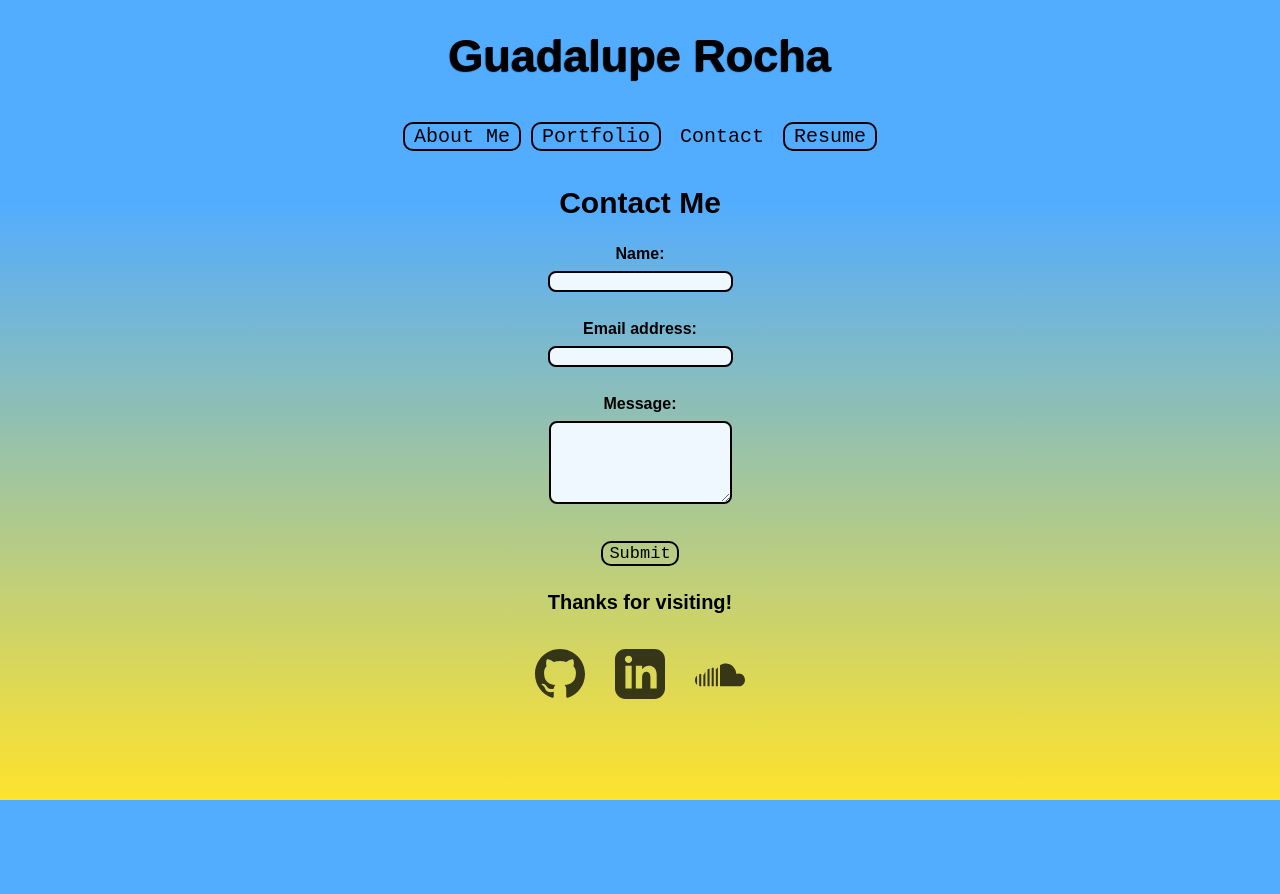
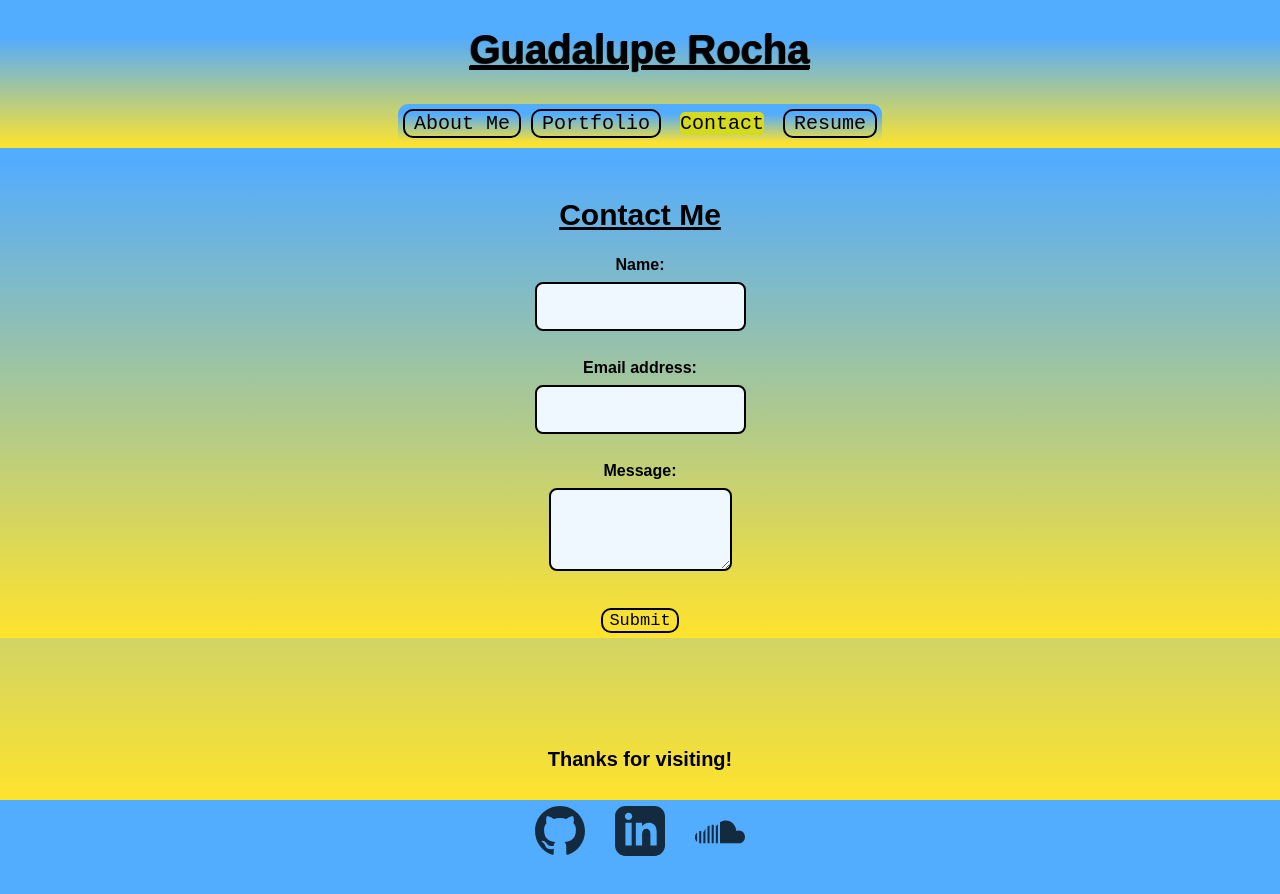
Before and after one commit to grocha78/my-portfolio, a React (Create React App) app: page / in a window 1280 px wide. Both pictures are taken after a click on the button "Contact". Shown: the top 894 px of the page. Before the commit the page ends 800 px from the top, so only its background shows below. Built offline with nearby package versions, Linux system fonts and the light colour scheme.

Commit message:
css stylings

```diff
--- a/src/components/About/index.js
+++ b/src/components/About/index.js
@@ -4,7 +4,7 @@ import selfie from "../../assets/selfie.jpeg";
 function About() {
     return (
         <section className='my-5'>
-            < img src={selfie} className="my-2" style={{ width: "25%" }} alt="cover" />
+            < img src={selfie} className="my-2" style={{ width: "20%" }} alt="cover" />
             <h1 className="about">About Me</h1>
             <p className="bio">My name is Guadalupe Rocha and I am based out of Houston, TX. I grew up in south Texas, by the border, and moved to Houston to attend college. I have a B.A. in English/Linguistics and am now enrolled in a coding boot camp at Rice University in order to become a full stack web developer.</p>
         </section>
--- a/src/components/Contact/index.js
+++ b/src/components/Contact/index.js
@@ -36,7 +36,7 @@ function Contact() {
     return (
         <section>
             <h2>Contact Me</h2>
-            <form id="contact-form" onSubmit={handleSubmit}>
+            <form className="contact-form" onSubmit={handleSubmit}>
                 <div>
                     <label htmlFor="name">Name:</label>
                     <br></br>
--- a/src/components/Project/index.js
+++ b/src/components/Project/index.js
@@ -40,7 +40,7 @@ function Project() {
     ];
     return (
         <div>
-            <h2>My Work</h2>
+            <h2>Work Samples</h2>
             <div className="gallery">
               {projects.map((project) => (
                 <div key={project.name}>
--- a/src/components/Resume/index.js
+++ b/src/components/Resume/index.js
@@ -2,9 +2,31 @@ import React from "react";
 
 function Resume() {
     return (
-        <div>
-            <h2>Skills</h2>
-            <a id="download" href="https://docs.google.com/document/d/1bcmAEkx3AjAD-w1trWSTxvAkTTNmeIUI1Lc9_oqQAGo/edit?usp=sharing">Download my resume!</a>
+        <div className="resume">
+            <h2>Acquired Skills</h2>
+            <ul>
+                <div>
+                <h3>Front-end Proficiencies</h3>
+                <li>HTML</li>
+                <li>CSS</li>
+                <li>Javascript</li>
+                <li>Jquery</li>
+                <li>Responsive Design</li>
+                <li>React</li>
+                <li>Bootstrap</li>
+                </div>
+                <div>
+                <h3>Back-end Proficiencies</h3>
+                <li>APIs</li>
+                <li>Node</li>
+                <li>Express</li>
+                <li>MySQL, Sequelize</li>
+                <li>MongoDB, Mongoose</li>
+                <li>REST</li>
+                </div>
+            </ul>
+            <br></br>
+            <a className="download" href="https://docs.google.com/document/d/1bcmAEkx3AjAD-w1trWSTxvAkTTNmeIUI1Lc9_oqQAGo/edit?usp=sharing">Download my resume!</a>
         </div>
     );
 }
--- a/src/index.css
+++ b/src/index.css
@@ -19,28 +19,20 @@ code {
   color: var(--color-five);
 }
 
-#main {
-  margin-top: 230px;
-  margin-bottom: 130px;
+.main {
+  margin-top: 50px;
+  margin-bottom: 90px;
   margin-right: 20px;
   margin-left: 20px;
 }
 
 /* header */
-#header {
-  background-color: var(--color-three);
-  width: 100%;
-  margin: 0;
-  padding: 20px;
-  position: fixed;
-  left: 0;
-  top: 0;
-  width: 100%;
+.header {
   text-align: center;
 }
 
-#header h1 {
-  background-color: var(--color-three);
+.header h1 {
+  text-decoration: underline;
 }
 
 .header nav {
@@ -81,8 +73,8 @@ button span {
 }
 
 .navActive span {
-  background-color: var(--color-four);
-  color: var(--color-two);
+  background-color:rgb(212, 218, 32);
+  border-radius: 5px;
 }
 
 /* footer */
@@ -114,14 +106,14 @@ button span {
 }
 
 /* about */
-h2 {
-  font-size: 30px;
+h1 {
+  font-size: 40px;
+  text-decoration: underline;
 }
 
-.selfie {
-  max-height: 200px;
-  margin: 15px;
-  border: 2px solid var(--color-four);
+.my-2 {
+  margin: 5px;
+  border: 2px solid;
   border-radius: 10px;
 }
 
@@ -134,8 +126,8 @@ h2 {
   width: 60%;
   margin:auto;
   font-weight: bolder;
+  font-size: larger;
 }
-
 /* projects */
 
 .gallery {
@@ -191,8 +183,9 @@ a:hover {
   text-decoration: underline;
 }
 
-h3 {
-  font-size: 20px;
+h2 {
+  font-size: 30px;
+  text-decoration: underline;
 }
 
 body {
@@ -200,18 +193,19 @@ body {
 }
 
 /* contact */
-#contact-form div {
+.contact-form div {
   margin: 20px;
 }
 
-#contact-form input {
+.contact-form input {
   margin: 8px;
   border: 2px solid;
   background-color: aliceblue;
   border-radius: 8px;
+  padding: 15px;
 }
 
-#contact-form textarea {
+.contact-form textarea {
   margin: 8px;
   border: 2px solid ;
   background-color: aliceblue;
@@ -224,8 +218,11 @@ body {
 }
 
 /* resume */
-#download {
+.download {
   font-size: 20px;
   font-weight: bold;
-  font-style: italic;
 }
+
+.resume {
+  margin: 20px;
+}
```
